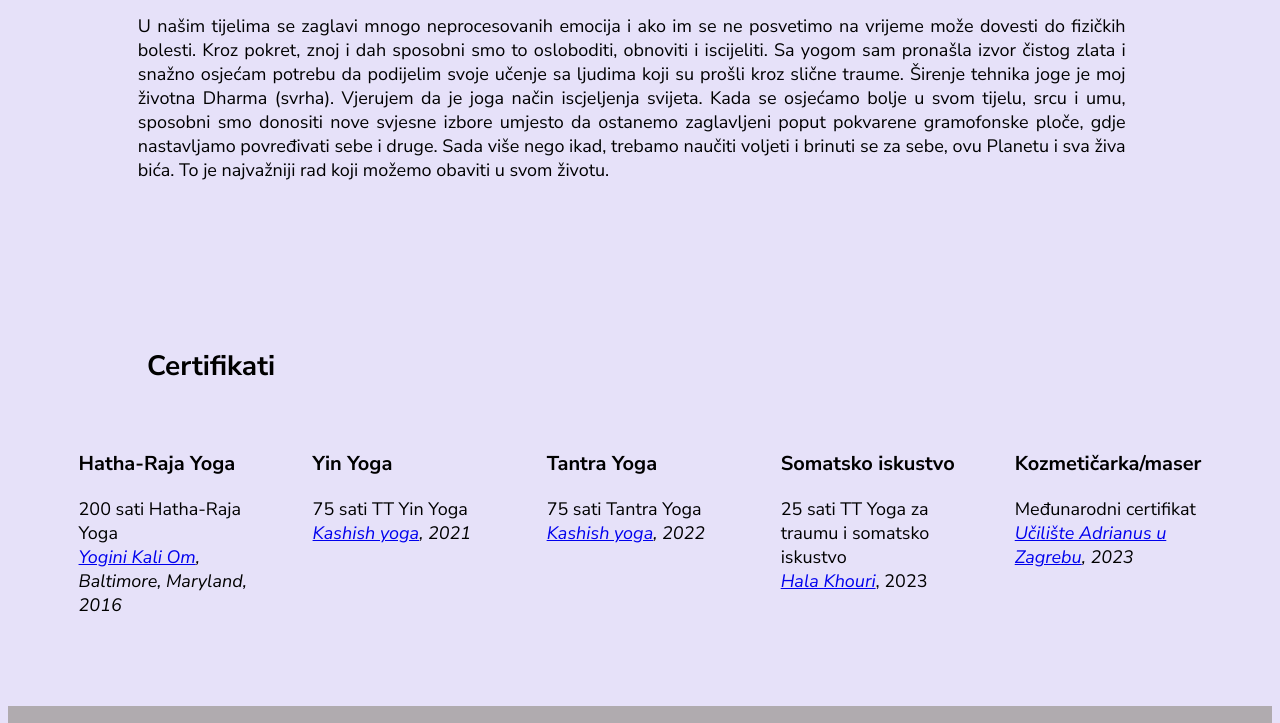
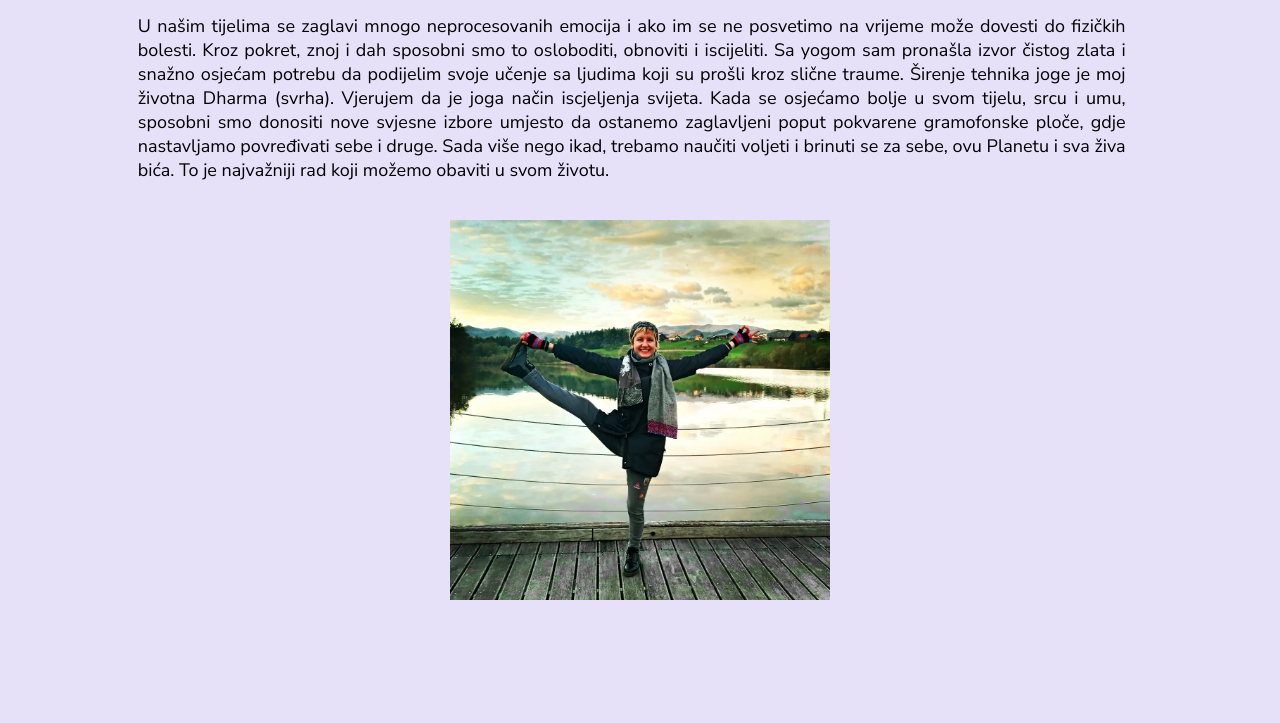
Before and after one commit to ajla-brdarevic/Shanti-yoga-zenica, a plain HTML site: page about.html in a window 1280 px wide. Shown: the part 394-1117 px from the top of the page. Drawn offline with Linux system fonts and the light colour scheme; grey boxes are pictures that could not be loaded.

Commit message:
add image in about me

```diff
--- a/about.css
+++ b/about.css
@@ -14,6 +14,18 @@
     font-size: 18px;
     text-align: justify;
     margin-left: 10%;
+}
+
+.image-aboutme {
+  display: flex;
+  justify-content: center;
+  align-items: center;
+}
+
+.image-aboutme img{
+  height: 30%;
+  width: 30%;
+  align-items: center;
 }
 
 /*Creditentials*/
--- a/about.html
+++ b/about.html
@@ -64,6 +64,10 @@
         </p>
     </div>
 
+    <div class="image-aboutme">
+        <img src="images/thumbnail.jpg" alt="O meni">
+    </div>
+
 
     <div class="creditentials">
         <h2>Certifikati</h2>
```
Also changed, not shown: about_engl.html (+3 -0 lines).
